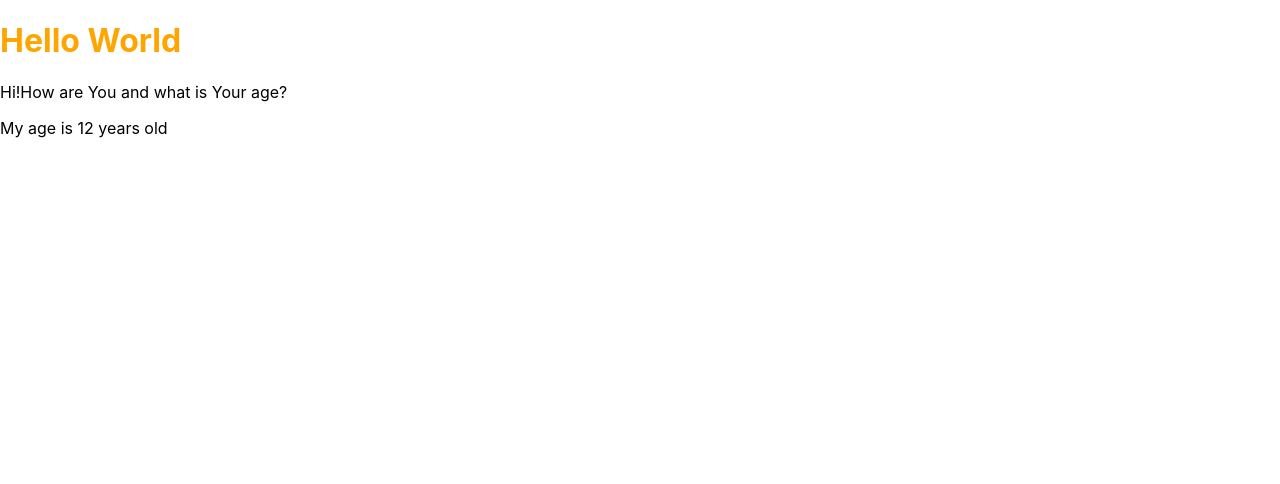
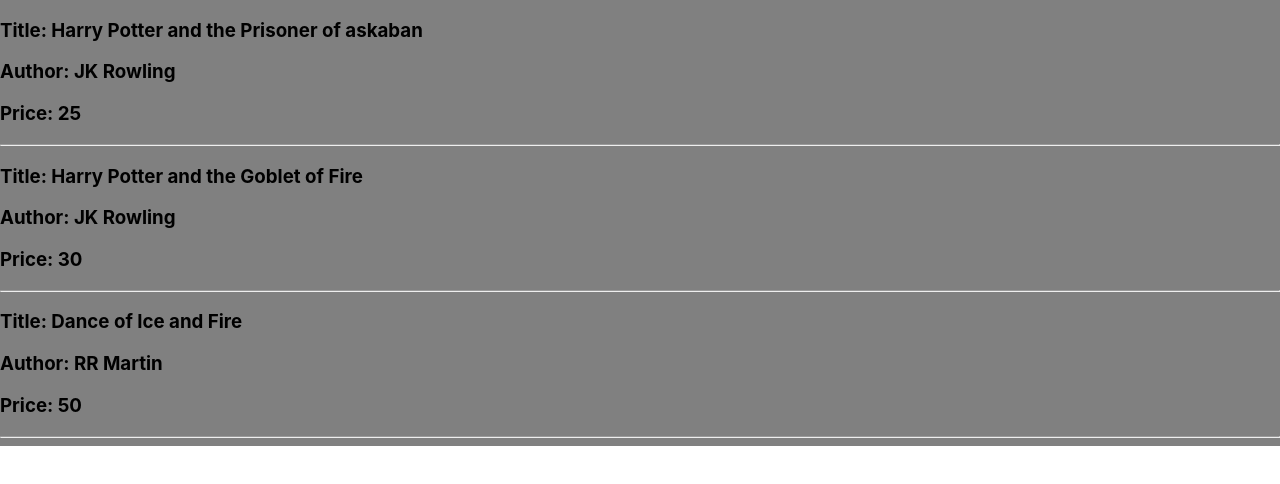
Before and after one commit to simmi9/react-is-fun, a React (Create React App) app: page / in a window 1280 px wide. Shown: the top 484 px of the page. Built offline with nearby package versions, Linux system fonts and the light colour scheme.

Commit message:
added parent and child component and rendered them

```diff
--- a/src/index.js
+++ b/src/index.js
@@ -1,5 +1,5 @@
-import React from 'react';
-import ReactDOM from 'react-dom';
+import React, {Component} from 'react';
+import ReactDOM, {render} from 'react-dom';
 import './index.css';
 import App from './App';
 import * as serviceWorker from './serviceWorker';
@@ -24,14 +24,14 @@
 				</div>, document.getElementById('root'));
 //ReactDOM.render(<App />, document.getElementById('root'));*/
 
-//Creating a React Component
-class Message extends React.Component{
+//Creating a React Component Message
+/*class Message extends React.Component{
 	render(){
 		return (
 			<div>
 				<h1 style={{color: this.props.color}}> Hello World</h1>
 				<p>{this.props.msg}</p>
-				<p>My age is {this.props.age} years old </p>
+				<p>I am {this.props.age} years old </p>
 			</div>
 			)
 	}
@@ -39,6 +39,113 @@
 
 ReactDOM.render(<Message msg="Hi!How are You and what is Your age?" age={12} color="orange"/>,
 	document.getElementById('root'));
+	*/
+
+
+
+//Creating React Component ExerciseDay Counter as class
+/*
+const exerciseDays = {
+total: 5,
+proteinPowder: 1,
+calories: 250,
+daysAttended: 3
+}
+
+class ExerciseDaysCounter extends Component{
+	goalProgress = (total,goal) => {
+		let res = Math.round(total / goal);
+		return res * 100;
+	}
+	render(){
+		const {total,proteinPowder,calories,daysAttended} = this.props;
+		return (
+			<section>
+				<div>
+					Total number of Goal Days: {total}
+				</div>
+				<div>
+					Protein Powder Each Day: {proteinPowder} Scoop
+				</div>
+				<div>
+					Calories Burnt per Day {calories}
+				</div>
+				<div>
+					Days I managed to exercise: {daysAttended}
+				</div>
+				<div>
+					Goal Progress {this.goalProgress(total,daysAttended)}%
+				</div>
+			</section>
+		)
+	}
+}
+
+render(<ExerciseDaysCounter total={exerciseDays.total}
+							proteinPowder={exerciseDays.proteinPowder}
+							calories={exerciseDays.calories}
+							daysAttended={exerciseDays.daysAttended}/>,
+document.getElementById('root')
+)
+*/
+
+//Parent and Child Components
+
+const BookData = [{
+	title:"Harry Potter and the Prisoner of askaban",
+	author:"JK Rowling",
+	price: 25
+},
+{
+	title:"Harry Potter and the Goblet of Fire",
+	author:"JK Rowling",
+	price: 30
+},
+{
+	title:"Dance of Ice and Fire",
+	author:"RR Martin",
+	price: 50
+}
+];
+
+const styleLibrary={
+	display:'flex',
+	flexDirection:'column',
+	backgroundColor: 'gray'
+}
+const styleBook={
+	display:'flex',
+	flexDirection:'column',
+	backgroundColor: 'orange'
+}
+
+ const Book = ({title,author,price}) =>{
+  	  		return(
+  			<section>
+  			<h1>Title: {title} </h1>
+  			<h3>Author: {author} </h3>
+  			<h3>Price: {price} </h3>
+  			<hr></hr>
+  			</section>
+  		)
+  }
+
+const Library = () =>{
+		return (
+			<section>
+		{
+			BookData.map((value, index) => {
+        			return <Book style={styleBook} key={index} title={value.title} author={value.author} price={value.price}/>
+        		})
+		}
+			</section>
+		)
+}
+
+render(<div style={styleLibrary}>
+<Library />
+</div>,
+document.getElementById('root'));
 
 // If you want your app to work offline and load faster, you can change
 // unregister() to register() below. Note this comes with some pitfalls.
```
